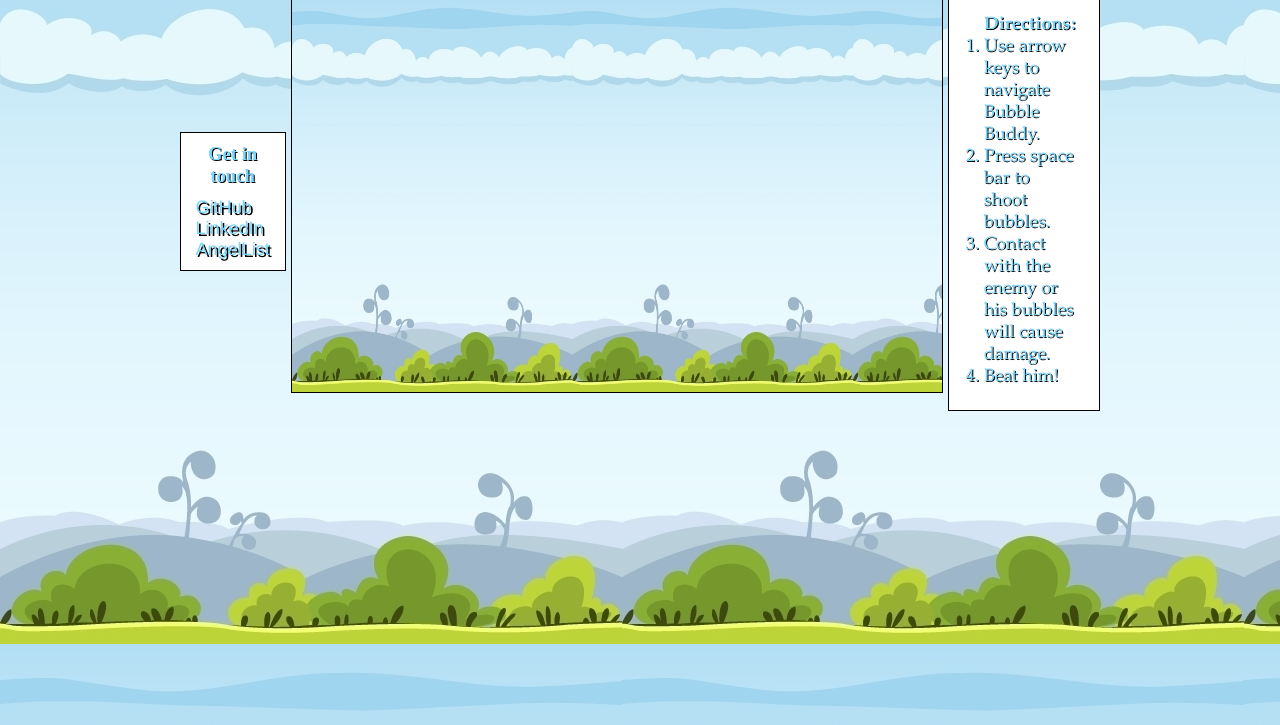
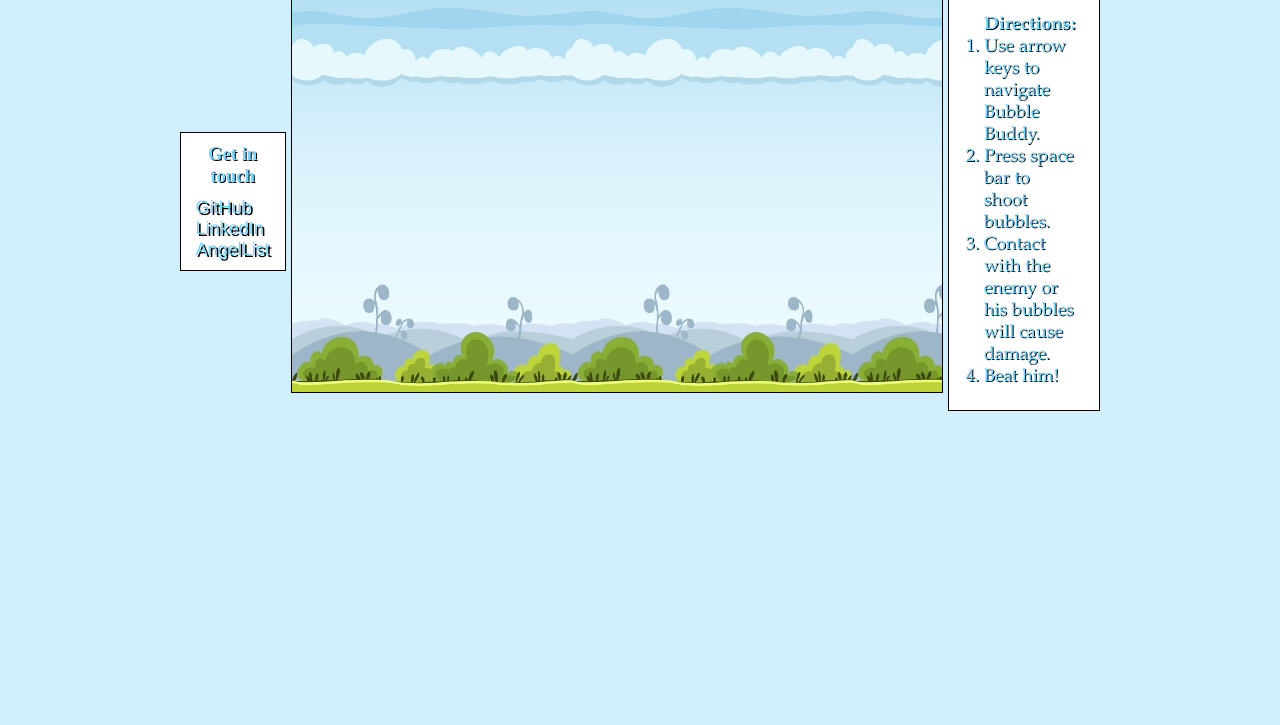
Before and after one commit to JaredDjour/BubbleBuddy, a website built with webpack: page index.html in a window 1280 px wide. Shown: the part 75-800 px from the top of the page. Built offline with nearby package versions, Linux system fonts and the light colour scheme.

Commit message:
changes background

```diff
--- a/screen.css
+++ b/screen.css
@@ -1,7 +1,8 @@
 .body {
     /* background:  #0079FF; */
     /* background:  #00f400; */
-    background-image: url("./lib/images/background.jpg");
+    background: #abe1f88a;
+    /* background-image: url("./lib/images/background.jpg"); */
     opacity: 1;
     display: flex;
     flex-direction: column;
```
